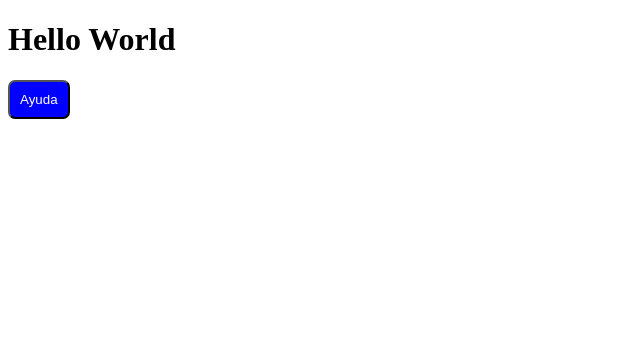
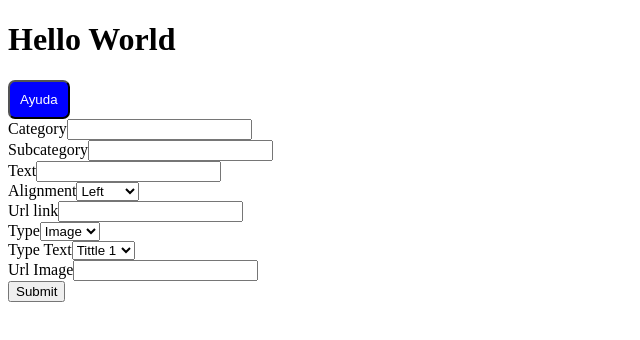
Before and after one commit to ivettepinto/tdx-tickets, a React (Create React App) app: page / in a window 1280 px wide. Shown: the top 340 px of the page, without its empty margins (0-640 px from the left). Built offline with nearby package versions, Linux system fonts and the light colour scheme.

Commit message:
Creating Form Component

```diff
--- a/src/App.js
+++ b/src/App.js
@@ -2,6 +2,7 @@ import React, {useState} from "react";
 import Button from "./components/UI/buttons/Button";
 import HelpForm from "./components/UI/helpForm/HelpForm";
 import myJson from "./helpers/helperForm.json";
+import Form from "./components/UI/form/Form";
 
 function App() {
 
@@ -19,6 +20,7 @@ function App() {
     <>
       <h1>Hello World</h1>
       <Button onShowModal={showModal}>Ayuda</Button>
+      <Form/>
       {isShow && <HelpForm onShowModal={showModal} data={myJson.field} />}
     </>
   );
--- /dev/null
+++ b/src/components/UI/form/Form.js
@@ -0,0 +1,58 @@
+import React from "react";
+
+const Form = () => {
+  return (
+    <>
+      <form>
+        <label htmlFor="category">Category</label>
+        <input id="category" type="text" required={true} />
+        <br/>
+
+        <label htmlFor="subcategory">Subcategory</label>
+        <input id="subcategory" type="text" required={true} />
+        <br/>
+
+        <label htmlFor="text">Text</label>
+        <input id="text" type="text" required={true} />
+        <br/>
+
+        <label htmlFor="alignment">Alignment</label>
+        <select name="align-items" id="align-items" required={true}>
+          <option value="left">Left</option>
+          <option value="right">Right</option>
+          <option value="center">Center</option>
+          <option value="justify">Justify</option>
+        </select>
+        <br/>
+
+        <label htmlFor="urllink">Url link</label>
+        <input id="urllink" type="text" required={true} />
+        <br/>
+
+        <label htmlFor="type">Type</label>
+        <select name="type" id="type" required={true}>
+          <option value="image">Image</option>
+          <option value="text">Text</option>
+          <option value="table">Table</option>
+        </select>
+        <br/>
+
+        <label htmlFor="text">Type Text</label>
+        <select name="type" id="type" required={true}>
+          <option value="h1">Tittle 1</option>
+          <option value="h2">Tittle 2</option>
+          <option value="p">Simple</option>
+        </select>
+        <br/>
+
+        <label htmlFor="imageurl">Url Image</label>
+        <input id="imageurl" type="text" required={true} />
+        <br/>
+
+        <input type="submit"/>
+      </form>
+    </>
+  );
+};
+
+export default Form;
```
